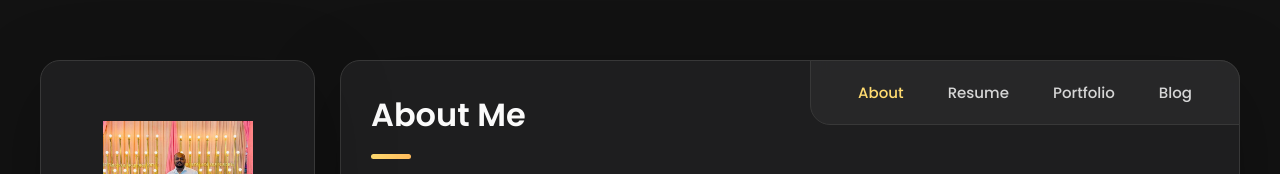
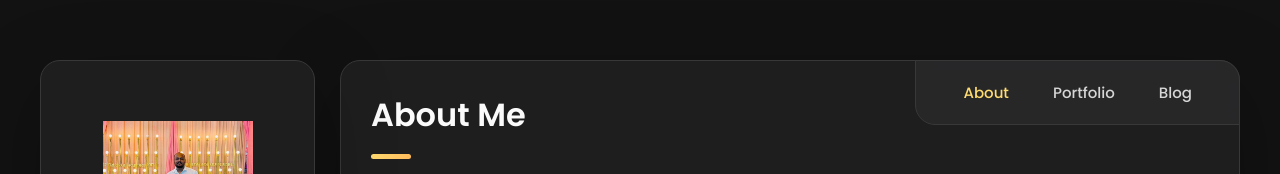
Before and after one commit to SelfExplore/umeshshende, a plain HTML site: page index.html in a window 1280 px wide. Shown: the top 174 px of the page. Drawn offline with nearby package versions, Linux system fonts and the light colour scheme.

Commit message:
Update index.html
updated changes

```diff
--- a/index.html
+++ b/index.html
@@ -152,9 +152,9 @@
             <button class="navbar-link  active" data-nav-link>About</button>
           </li>
 
-          <li class="navbar-item">
+          <!--<li class="navbar-item">
             <button class="navbar-link" data-nav-link>Resume</button>
-          </li>
+          </li> -->
 
           <li class="navbar-item">
             <button class="navbar-link" data-nav-link>Portfolio</button>
```
